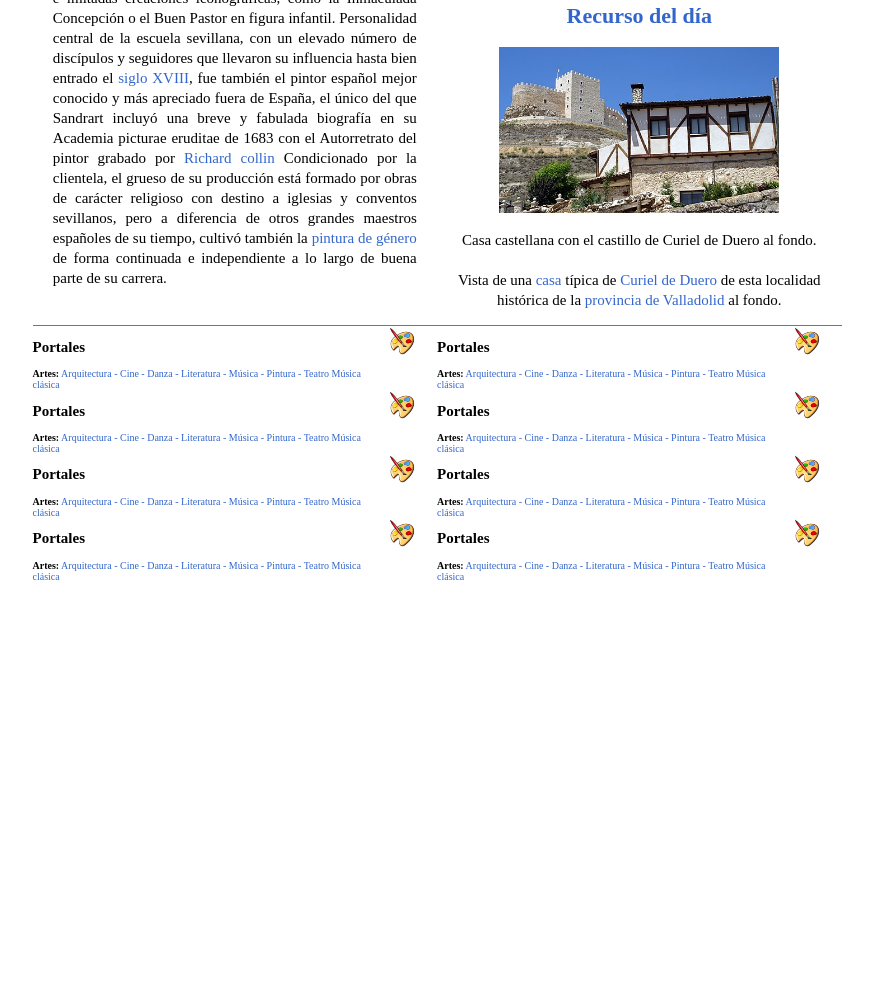
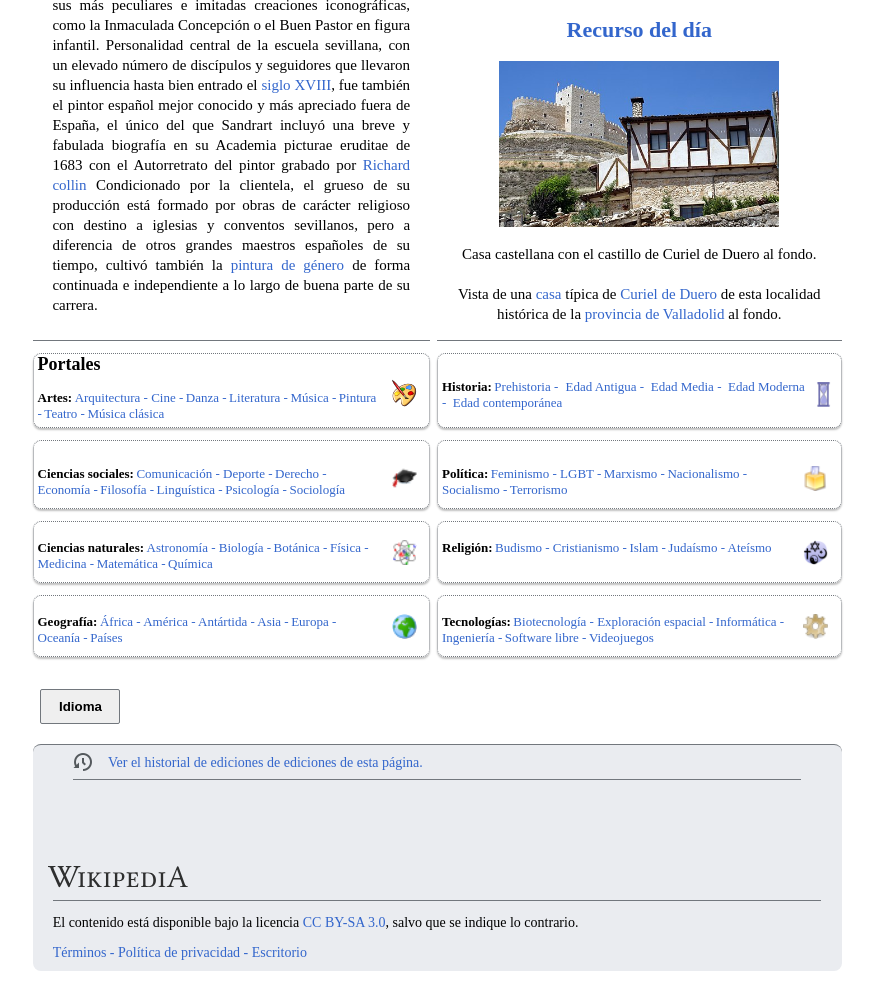
Before and after one commit to JohnRodriguezM/wikipedia_clone_full, a plain HTML site: page index.html in a window 1280 px wide. Shown: the part 682-1663 px from the top of the page, without its empty margins (203-1077 px from the left). Before the commit the page ends 1272 px from the top, so only its background shows below. Drawn offline with Linux system fonts and the light colour scheme.

Commit message:
landing page al 95%, falta agregar detalles de responsive y anclas

```diff
--- a/css/styles.scss
+++ b/css/styles.scss
@@ -40,6 +40,7 @@
     padding-top: 15px;
     padding-bottom: 15px;
     background-color: $color-principal;
+    opacity:.85;
     box-shadow: $sombra-interna;
     .header_div1{
         display:inline-flex;
@@ -72,9 +73,12 @@
 main{
     display: grid;/**//**/
     padding-top: 15px;
+    gap:7px;
     .main_section-principal{
         border-bottom: .3px dotted $color-bordes;
         padding-bottom:40px;
+        background-color: rgba(199, 202, 204 ,.1);
+        border-radius: 8px;
     }
     .main_section1{
         display:flex;
@@ -170,20 +174,128 @@
     text-align:center;
     }
 }
+.informacion1{
+    align-items: center;
+    padding-bottom: 5px;
+    h2{
+        margin-top: 0px;
+        font-size:1.8rem;
+    }
+    b,a{
+        font-size:1.3rem;
+    }
+    img{
+        margin-top: 10px;
+    }
+}
+.informacion1,.informacion2,.informacion3,.informacion4,.informacion5,.informacion6,.informacion7,.informacion8{
 
-.informacion1,.informacion2,.informacion3,.informacion4,.informacion5,.informacion6,.informacion7,.informacion8{
     display:grid;
     grid-template-columns: auto 50px;
+    margin-top: 5px;
+    padding-left: 4px;
+    border-bottom: $divisiones;
+    border-radius: 8px;
+}
+
+.informacion2,.informacion3,.informacion4,.informacion5,.informacion6,.informacion7,.informacion8{
+
+    padding-top: 18px;
+    padding-bottom: 10px;
+    b,a{
+        font-size: 1.3rem;
+    }
+    img{
+        width:25px;
+        height:25px;
+    }
+}
+.informacion2{
+    padding-top: 25px;
+   }
+.imgs_informacion {
+    display:flex;
+    justify-content:center;
+}
+
+/**//**/
+
+
+.boton_idioma{
+    display:flex;
+    justify-content:center;
+    align-items: center;
+    margin-left: 2%;
+    margin-top: 25px;
+    width:80px;
+    height:35px;
+    border:$divisiones;
+    border-radius: 2px;
+    a{
+        font-weight: bold;
+        color:black;
+    }
+}
+
+/*footer*/
+
+footer{
+
+    margin-top: 20px;
+    border-top: $divisiones;
+    background-color: $color-principal;
+    border-radius: 8px;
+.footer_div{
+    display:flex;
+    align-items: center;
+    width: 90%;
+    margin-right: auto;
+    margin-left: auto;
+    margin-top: 5px;
+    border-bottom: $divisiones;
+    span{
+    background-image: url("../assets/iconos/tiempo.png");
+    background-repeat: no-repeat;
+    width:35px;
+    height: 25px;
+    }
+    p{
+        margin-top: 5px;
+        margin-bottom: 8px;
+        font-size:1.4rem;
+        a:hover{
+            text-decoration: underline;
+        }
+    }
+}
+    img{
+
+        width: 140px;
+        margin-top: 75px;
+        opacity: .8;
+        margin-left: 15px;
+    }
+    .footer_div_parrafo{
+        width:95%;
+        margin:10px auto;
+        border-top: $divisiones;
+        font-size:1.4rem;
+    }
+    .footer_div_a {
+       padding-bottom: 10px;
+    }
 }
 
 
 
+/*aplicación media queries*/
+@media(min-width: 520px){
+    .main_section-principal{
+        background-image: url("../assets/iconos/banner.svg");
+        background-repeat: no-repeat;
 
-
-
-
-/*aplicación media queries*/
-
+    }
+}
 @media(min-width:620px){
     main{
         grid-template-columns: auto 50%  ;
@@ -191,6 +303,8 @@
     }
     .main_section-principal{
         grid-column: 1/3;
+        background-image: url("../assets/iconos/banner.svg");
+        background-repeat: no-repeat;
     }
     .section_h2_h3{
         grid-column: 1/2;
@@ -231,25 +345,30 @@
         content: "4. Contacto";
     }
 
-    .informacion1{
-        grid-column: 1/2;
+    .informacion1,.informacion2,.informacion3,.informacion4,.informacion5,.informacion6,.informacion7,.informacion8{
+        border: .6px dotted $color-bordes;
+        box-shadow: $sombra1;
     }
-    .informacion2{
-        grid-column: 1/2;
-    }
-    .informacion3{
-        grid-column: 1/2;
-    }
-    .informacion4{
+
+    .informacion1,.informacion2,.informacion3,.informacion4{
         grid-column: 1/2;
     }
     .informacion5{
+        display:flex;
+        align-items: center;
         grid-column: 2/3;
         grid-row:4/5;
+        a{
+            padding-right: 4px;
+        }
+        img{
+            padding-right: 10px;
+        }
     }
     .informacion6{
         grid-column: 2/3;
         grid-row:5/6;
+        padding-top: 25px;
     }
     .informacion7{
         grid-column: 2/3;
--- a/index.html
+++ b/index.html
@@ -75,150 +75,142 @@
                 <a href="">Literatura -</a>
                 <a href="">Música -</a>
                 <a href="">Pintura -</a>
-                <a href="">Teatro</a>
+                <a href="">Teatro -</a>
                 <a href="">Música clásica</a>
             </div>
-            <div>
+            <div class = "imgs_informacion">
               <img src="./assets/iconos/icono1.webp" alt="">
             </div>
           </div>
           <div class ="informacion2">
             <div>
-                <h2>
-                  Portales
-                </h2>
-                <b>Artes:</b>
-                <a href="">Arquitectura - </a>
-                <a href="">Cine -</a>
-                <a href="">Danza -</a>
-                <a href="">Literatura -</a>
-                <a href="">Música -</a>
-                <a href="">Pintura -</a>
-                <a href="">Teatro</a>
-                <a href="">Música clásica</a>
+
+                <b>Ciencias sociales:</b>
+                <a href="">Comunicación - </a>
+                <a href="">Deporte -</a>
+                <a href="">Derecho -</a>
+                <a href="">Economía -</a>
+                <a href="">Filosofía -</a>
+                <a href="">Linguística -</a>
+                <a href="">Psicología -</a>
+                <a href="">Sociología</a>
             </div>
-            <div>
-              <img src="./assets/iconos/icono1.webp" alt="">
+            <div class = "imgs_informacion">
+              <img src="./assets/iconos/icono2.webp" alt="">
             </div>
           </div>
           <div  class ="informacion3">
             <div>
-                <h2>
-                  Portales
-                </h2>
-                <b>Artes:</b>
-                <a href="">Arquitectura - </a>
-                <a href="">Cine -</a>
-                <a href="">Danza -</a>
-                <a href="">Literatura -</a>
-                <a href="">Música -</a>
-                <a href="">Pintura -</a>
-                <a href="">Teatro</a>
-                <a href="">Música clásica</a>
+
+                <b>Ciencias naturales:</b>
+                <a href="">Astronomía - </a>
+                <a href="">Biología -</a>
+                <a href="">Botánica -</a>
+                <a href="">Física -</a>
+                <a href="">Medicina -</a>
+                <a href="">Matemática -</a>
+                <a href="">Química</a>
             </div>
-            <div>
-              <img src="./assets/iconos/icono1.webp" alt="">
+            <div class = "imgs_informacion">
+              <img src="./assets/iconos/icono3.webp" alt="">
             </div>
           </div>
           <div class ="informacion4">
             <div>
-                <h2>
-                  Portales
-                </h2>
-                <b>Artes:</b>
-                <a href="">Arquitectura - </a>
-                <a href="">Cine -</a>
-                <a href="">Danza -</a>
-                <a href="">Literatura -</a>
-                <a href="">Música -</a>
-                <a href="">Pintura -</a>
-                <a href="">Teatro</a>
-                <a href="">Música clásica</a>
+
+                <b>Geografía:</b>
+                <a href="">África - </a>
+                <a href="">América -</a>
+                <a href="">Antártida -</a>
+                <a href="">Asia -</a>
+                <a href="">Europa -</a>
+                <a href="">Oceanía -</a>
+                <a href="">Países</a>
             </div>
 
-            <div>
-              <img src="./assets/iconos/icono1.webp" alt="">
+            <div class = "imgs_informacion">
+              <img src="./assets/iconos/icono4.webp" alt="">
             </div>
           </div>
           <div class ="informacion5">
             <div>
-                <h2>
-                  Portales
-                </h2>
-                <b>Artes:</b>
-                <a href="">Arquitectura - </a>
-                <a href="">Cine -</a>
-                <a href="">Danza -</a>
-                <a href="">Literatura -</a>
-                <a href="">Música -</a>
-                <a href="">Pintura -</a>
-                <a href="">Teatro</a>
-                <a href="">Música clásica</a>
+
+                <b>Historia:</b>
+                <a href="">Prehistoria - </a>
+                <a href="">Edad Antigua -</a>
+                <a href="">Edad Media -</a>
+                <a href="">Edad Moderna -</a>
+                <a href="">Edad contemporánea </a>
             </div>
-            <div>
-              <img src="./assets/iconos/icono1.webp" alt="">
+            <div class = "imgs_informacion">
+              <img src="./assets/iconos/icono5.webp" alt="">
             </div>
           </div>
           <div class ="informacion6">
             <div>
-                <h2>
-                  Portales
-                </h2>
-                <b>Artes:</b>
-                <a href="">Arquitectura - </a>
-                <a href="">Cine -</a>
-                <a href="">Danza -</a>
-                <a href="">Literatura -</a>
-                <a href="">Música -</a>
-                <a href="">Pintura -</a>
-                <a href="">Teatro</a>
-                <a href="">Música clásica</a>
+
+                <b>Política:</b>
+                <a href="">Feminismo - </a>
+                <a href="">LGBT -</a>
+                <a href="">Marxismo -</a>
+                <a href="">Nacionalismo -</a>
+                <a href="">Socialismo -</a>
+                <a href="">Terrorismo </a>
+
             </div>
-            <div>
-              <img src="./assets/iconos/icono1.webp" alt="">
+            <div class = "imgs_informacion">
+              <img src="./assets/iconos/icono6.webp" alt="">
             </div>
           </div>
           <div class ="informacion7">
             <div>
-                <h2>
-                  Portales
-                </h2>
-                <b>Artes:</b>
-                <a href="">Arquitectura - </a>
-                <a href="">Cine -</a>
-                <a href="">Danza -</a>
-                <a href="">Literatura -</a>
-                <a href="">Música -</a>
-                <a href="">Pintura -</a>
-                <a href="">Teatro</a>
-                <a href="">Música clásica</a>
+
+                <b>Religión:</b>
+                <a href="">Budismo - </a>
+                <a href="">Cristianismo -</a>
+                <a href="">Islam -</a>
+                <a href="">Judaísmo -</a>
+                <a href="">Ateísmo </a>
             </div>
-            <div>
-              <img src="./assets/iconos/icono1.webp" alt="">
+            <div class = "imgs_informacion">
+              <img src="./assets/iconos/icono7.webp" alt="">
             </div>
           </div>
           <div class ="informacion8">
             <div>
-                <h2>
-                  Portales
-                </h2>
-                <b>Artes:</b>
-                <a href="">Arquitectura - </a>
-                <a href="">Cine -</a>
-                <a href="">Danza -</a>
-                <a href="">Literatura -</a>
-                <a href="">Música -</a>
-                <a href="">Pintura -</a>
-                <a href="">Teatro</a>
-                <a href="">Música clásica</a>
+
+                <b>Tecnologías:</b>
+                <a href="">Biotecnología - </a>
+                <a href="">Exploración espacial -</a>
+                <a href="">Informática -</a>
+                <a href="">Ingeniería -</a>
+                <a href="">Software libre -</a>
+                <a href="">Videojuegos</a>
             </div>
-            <div>
-              <img src="./assets/iconos/icono1.webp" alt="">
+            <div class = "imgs_informacion">
+              <img src="./assets/iconos/icono8.webp" alt="">
             </div>
           </div>
-
-
+        <button class = "boton_idioma">
+          <a href="">
+            Idioma
+          </a>
+        </button>
     </main>
-    <footer></footer>
+    <footer>
+      <div class="footer_div">
+           <span></span>
+          <a href= "#"><p>Ver el historial de ediciones de ediciones de esta página.</p></a>
+      </div> <br>
+      <img src="./assets/wikipedia.svg" alt="">
+      <div class ="footer_div_parrafo">
+        <p>El contenido está disponible bajo la licencia <a href= "#">CC BY-SA 3.0</a>, salvo que se indique lo contrario.</p>
+        <div class = "footer_div_a">
+          <a href="">Términos -</a>
+          <a href="">Política de privacidad -</a>
+          <a href="">Escritorio</a>
+        </div>
+      </div>
+    </footer>
   </body>
 </html>
```
Also changed, not shown: assets/iconos/banner.svg (added), assets/iconos/tiempo.png (added), css/styles.css.
